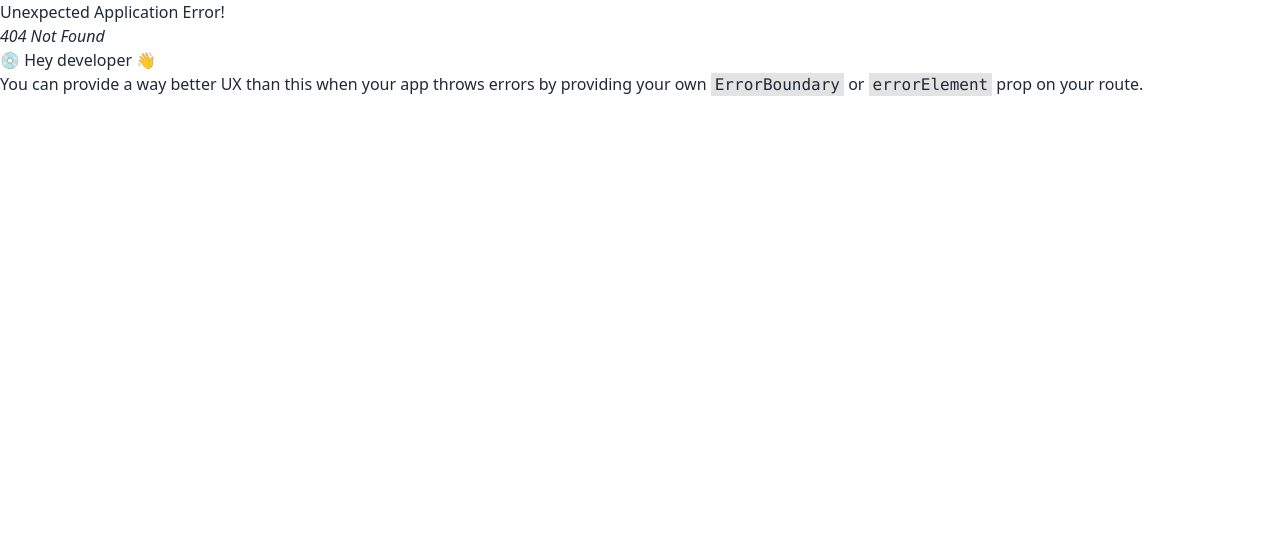
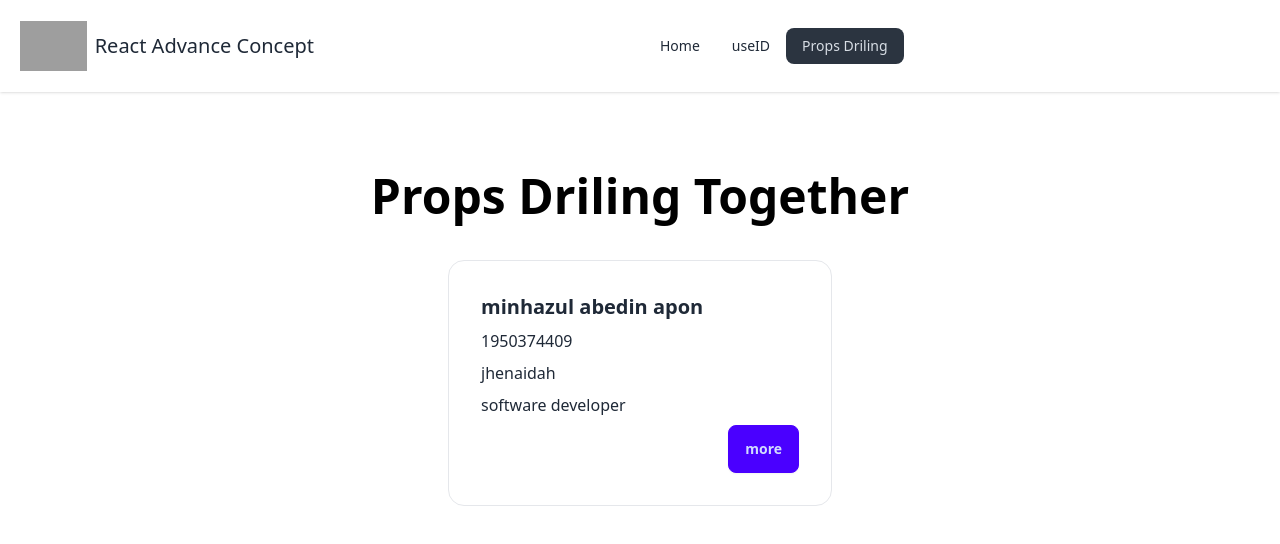
Before and after one commit to minhazapon/react.js-advance-concept, a React (Vite) app: page /pd in a window 1280 px wide. Before the commit this address had no page. Shown: the top 544 px of the page. Built offline with nearby package versions, Linux system fonts and the light colour scheme; grey boxes are pictures that could not be loaded.

Commit message:
added file

```diff
--- a/src/Nav.jsx
+++ b/src/Nav.jsx
@@ -5,6 +5,7 @@ function Nav() {
     const navZ = <>
         <li><NavLink to='/'>Home</NavLink></li>
         <li><NavLink to='/id'>useID</NavLink></li>
+        <li><NavLink to='/pd'>Props Driling</NavLink></li>
     </>
 
     return (
--- a/src/main.jsx
+++ b/src/main.jsx
@@ -9,6 +9,7 @@ import {
 import Home from './Home';
 import Root from './Root';
 import UseId from './useId/UseId';
+import PD from './props driling/PD';
 
 const router = createBrowserRouter([
   {
@@ -23,6 +24,10 @@ const router = createBrowserRouter([
         path: "/id",
         element: <UseId></UseId>,
       },
+      {
+        path: "/pd",
+        element: <PD></PD>,
+      },
     ],
   },
 ]);
--- a/src/props driling/PD.jsx
+++ b/src/props driling/PD.jsx
@@ -1,9 +1,21 @@
+import PDC from "./PDC"
 
 
 function PD() {
+
+    const apon = {
+
+        name: "minhazul abedin apon",
+        number: 1950374409,
+        location: 'jhenaidah',
+        profession: "software developer"
+
+    }
+
     return (
-        <div>
-
+        <div className=" m-20 ">
+            <p className=" text-center text-5xl font-bold text-black ">Props Driling Together</p>
+            <PDC apon={apon}></PDC>
         </div>
     )
 }
--- a/src/props driling/PDC.jsx
+++ b/src/props driling/PDC.jsx
@@ -1,9 +1,9 @@
+import PDC1 from "./PDC1"
 
-
-function PDC() {
+function PDC({ apon }) {
     return (
         <div>
-
+            <PDC1 apon={apon}></PDC1>
         </div>
     )
 }
--- a/src/props driling/PDC1.jsx
+++ b/src/props driling/PDC1.jsx
@@ -1,9 +1,22 @@
 
 
-function PDC1() {
+function PDC1({ apon }) {
+
+    const { name, number, location, profession } = apon
+
     return (
-        <div>
-
+        <div className=" flex justify-center mt-10 ">
+            <div className="card bg-base-100 w-96 border-[1px] ">
+                <div className="card-body">
+                    <h2 className="card-title"> {name} </h2>
+                    <p> {number} </p>
+                    <p> {location} </p>
+                    <p> {profession} </p>
+                    <div className="card-actions justify-end">
+                        <button className="btn btn-primary">more</button>
+                    </div>
+                </div>
+            </div>
         </div>
     )
 }
```
